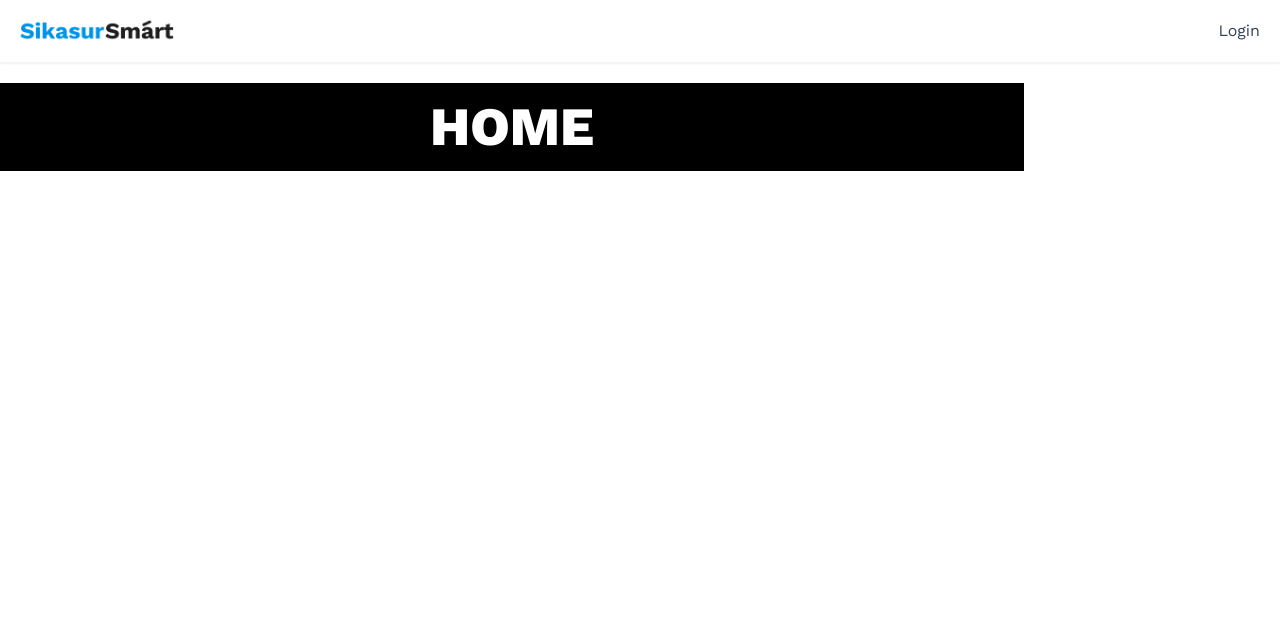
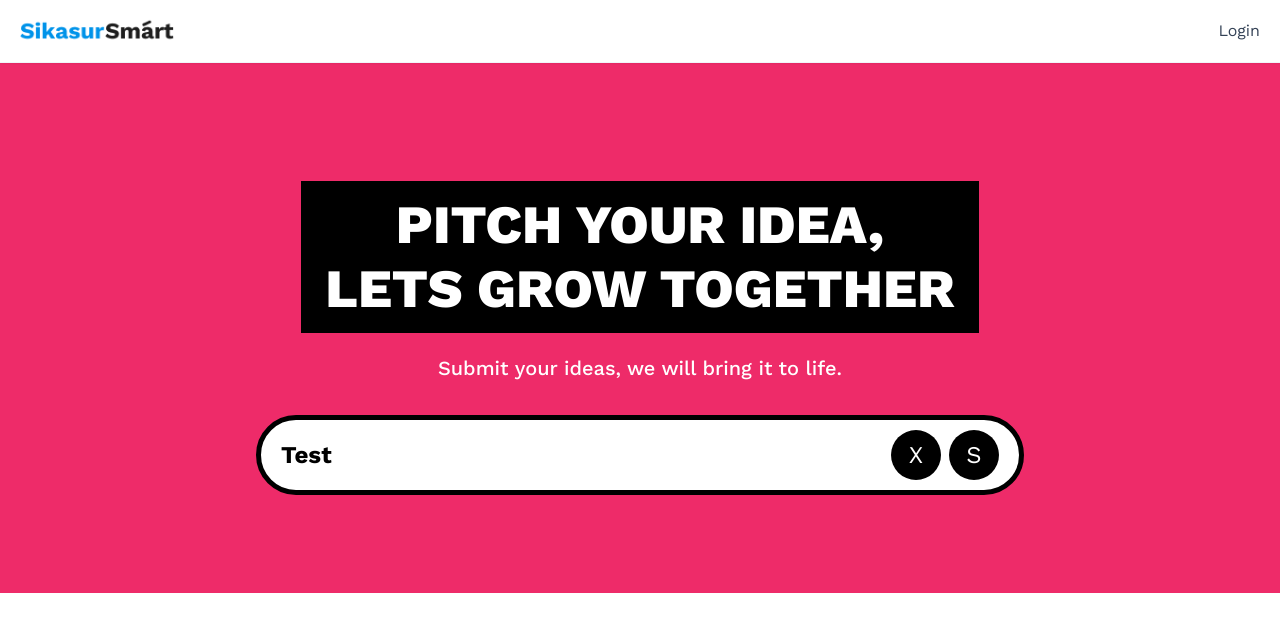
Before and after one commit to Wildan1112/ss_directory, a Next.js app: page / in a window 1280 px wide. Shown: the top 632 px of the page. Built offline with nearby package versions, Linux system fonts and the light colour scheme; no server answers.

Commit message:
SearchForm components

```diff
--- a/app/(root)/page.tsx
+++ b/app/(root)/page.tsx
@@ -1,9 +1,20 @@
+import { SearchForm } from "@/components/SearchForm";
 import Image from "next/image";
 
 export default function Home() {
   return (
     <>
-      <h1 className="heading">Home</h1>
+      <section className="pink_container">
+        <h1 className="heading">
+          Pitch your idea, <br /> Lets grow together
+        </h1>
+
+        <p className="sub-heading !max-w-3xl">
+          Submit your ideas, we will bring it to life.
+        </p>
+
+        <SearchForm />
+      </section>
     </>
   );
 }
--- /dev/null
+++ b/components/SearchForm.tsx
@@ -0,0 +1,21 @@
+import Form from "next/form";
+import { SearchFormReset } from "./SearchFormReset";
+export const SearchForm = () => {
+  const query = "Test";
+
+  return (
+    <Form action="/" scroll={false} className="search-form">
+      <input
+        name="query"
+        defaultValue={query}
+        className="search-input"
+        placeholder="Search idea..."
+      />
+
+      <div className="flex gap-2">
+        {query && <SearchFormReset />}
+        <button className="search-btn text-white">S</button>
+      </div>
+    </Form>
+  );
+};
--- /dev/null
+++ b/components/SearchFormReset.tsx
@@ -0,0 +1,18 @@
+"use client";
+
+import Link from "next/link";
+
+export const SearchFormReset = () => {
+  const reset = () => {
+    const form = document.querySelector("form") as HTMLFormElement;
+
+    if (form) form.reset();
+  };
+  return (
+    <button type="reset" onClick={reset}>
+      <Link href="/" className="search-btn text-white">
+        X
+      </Link>
+    </button>
+  );
+};
```
